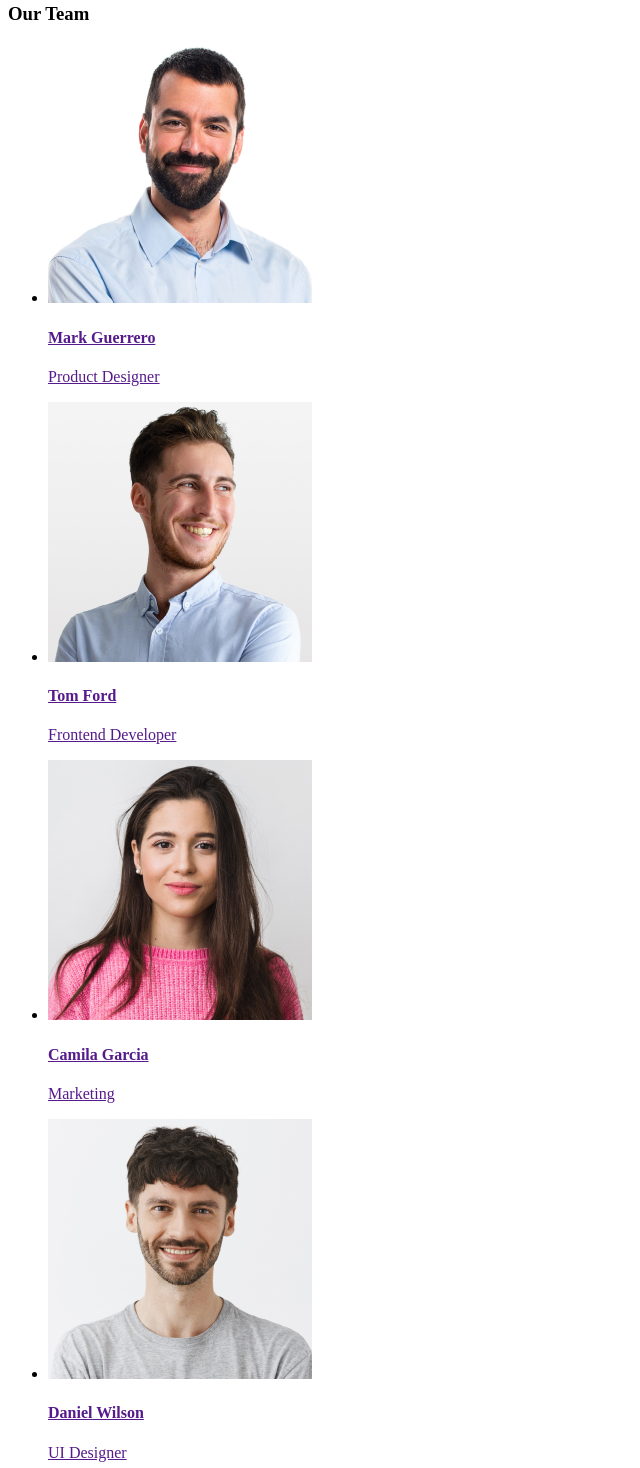
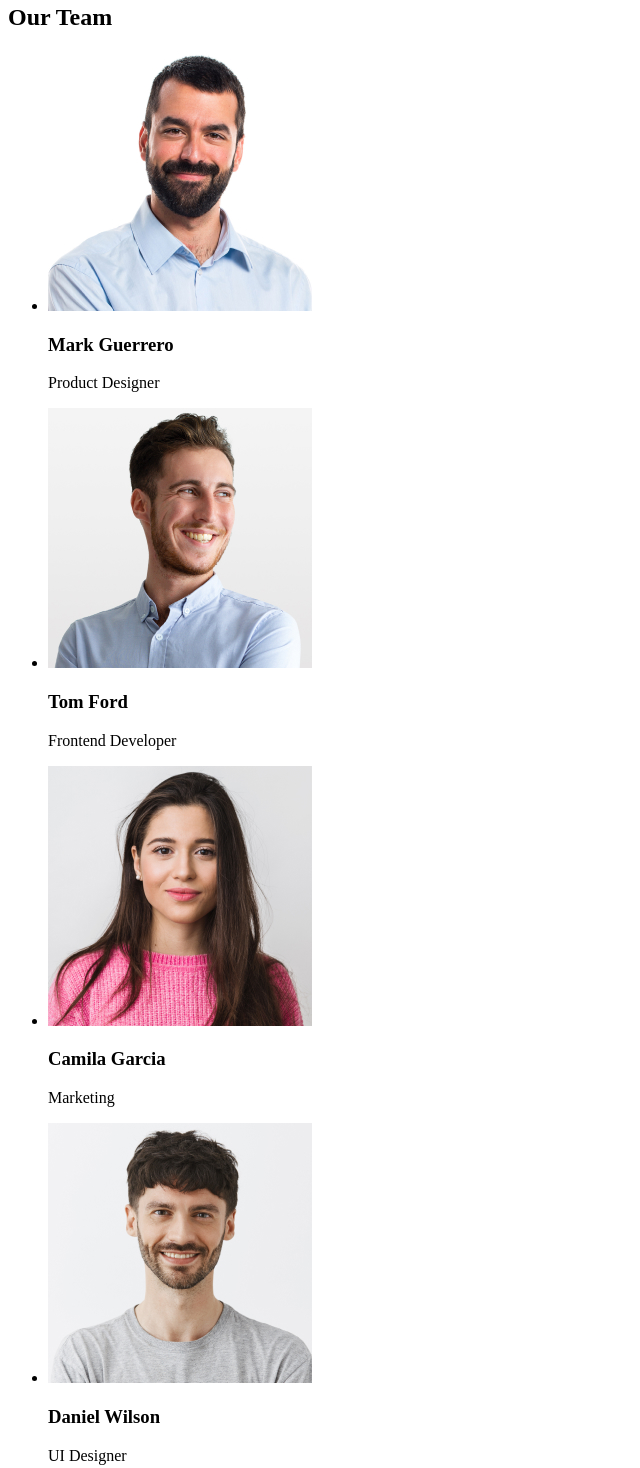
Before and after one commit to Eugen-Bilynets/goit-markup-hw-01, a plain HTML site: page index.html in a window 1280 px wide. Shown: the part 1700-3168 px from the top of the page, without its empty margins (0-640 px from the left). Drawn offline with Linux system fonts and the light colour scheme.

Commit message:
Removed Links to pictures

```diff
--- a/index.html
+++ b/index.html
@@ -79,35 +79,27 @@
             </ul>
         </section>
         <section>
-            <h3>Our Team</h3>
+            <h2>Our Team</h2>
             <ul>
                 <li>
-                    <a href="">
                         <img src="./images/workers/1.jpg" alt="Mark Guerrero" width="264"/>
-                        <h4>Mark Guerrero</h4>
+                        <h3>Mark Guerrero</h3>
                         <p>Product Designer</p>
-                    </a>
                 </li>
                 <li>
-                    <a href="">
                         <img src="./images/workers/2.jpg" alt="Tom Ford" width="264"/>
-                        <h4>Tom Ford</h4>
+                        <h3>Tom Ford</h3>
                         <p>Frontend Developer</p>
-                    </a>
                 </li>
                 <li>
-                    <a href="">
                         <img src="./images/workers/3.jpg" alt="Camila Garcia" width="264"/>
-                        <h4>Camila Garcia</h4>
+                        <h3>Camila Garcia</h3>
                         <p>Marketing</p>
-                    </a>
                 </li>
                 <li>
-                    <a href="">
                         <img src="./images/workers/4.jpg" alt="Daniel Wilson" width="264"/>
-                        <h4>Daniel Wilson</h4>
+                        <h3>Daniel Wilson</h3>
                         <p>UI Designer</p>
-                    </a>
                 </li>
             </ul>
         </section>
```
